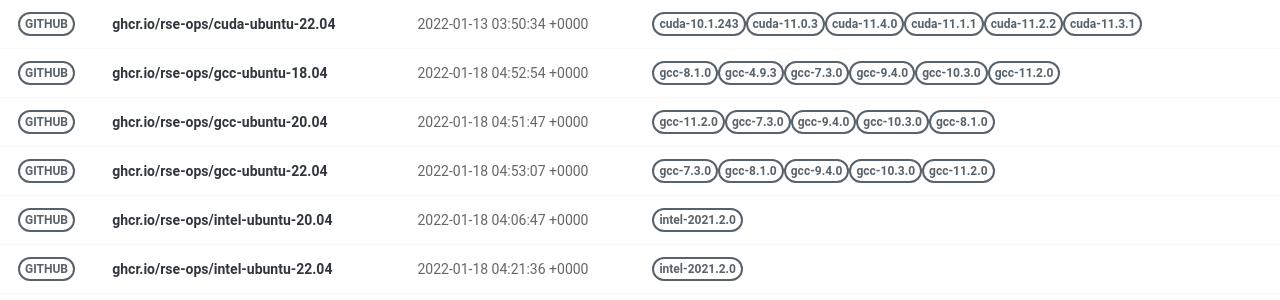
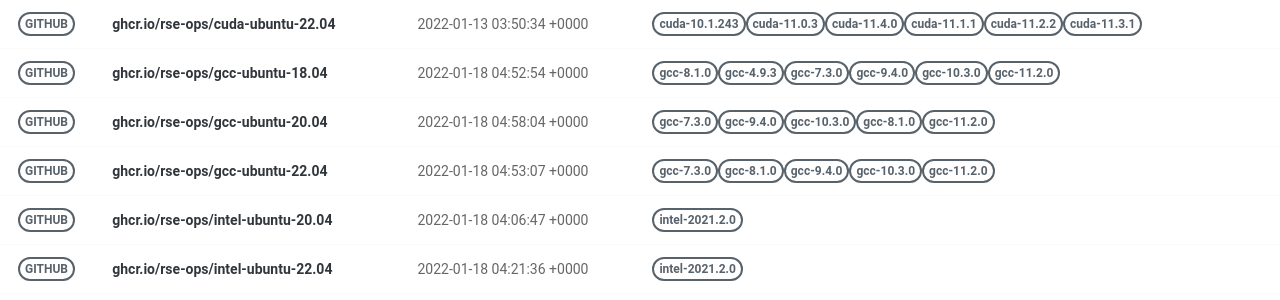
Before and after one commit to rse-ops/docker-images, a Jekyll site: the page built from pages/index.md, in a window 1280 px wide. Shown: the part 326-626 px from the top of the page. Built offline with Jekyll 4.4.1, drawn with Linux system fonts in a browser that asks for light colours; nearby versions of some CDN libraries.

Commit message:
Automated push to update library 2022-01-18

```diff
--- a/_library/ghcr.io-rse-ops-gcc-ubuntu-20.04.md
+++ b/_library/ghcr.io-rse-ops-gcc-ubuntu-20.04.md
@@ -1,14 +1,11 @@
 ---
 layout: container
 name: ghcr.io/rse-ops/gcc-ubuntu-20.04
-updated_at: 2022-01-18 04:51:47.619366
+updated_at: 2022-01-18 04:58:04.157792
 
 
 container_url: https://github.com/orgs/rse-ops/packages/container/package/gcc-ubuntu-20.04
 versions:
- - tag: gcc-11.2.0
-   dockerfile: https://github.com/rse-ops/docker-images/blob/main/ubuntu/gcc/Dockerfile
-   manifest: https://crane.ggcr.dev/manifest/ghcr.io/rse-ops/gcc-ubuntu-20.04:gcc-11.2.0
  - tag: gcc-7.3.0
    dockerfile: https://github.com/rse-ops/docker-images/blob/main/ubuntu/gcc/Dockerfile
    manifest: https://crane.ggcr.dev/manifest/ghcr.io/rse-ops/gcc-ubuntu-20.04:gcc-7.3.0
```
Also changed, not shown: other parts of _library/ghcr.io-rse-ops-gcc-ubuntu-20.04.md (+3 -0 lines).
